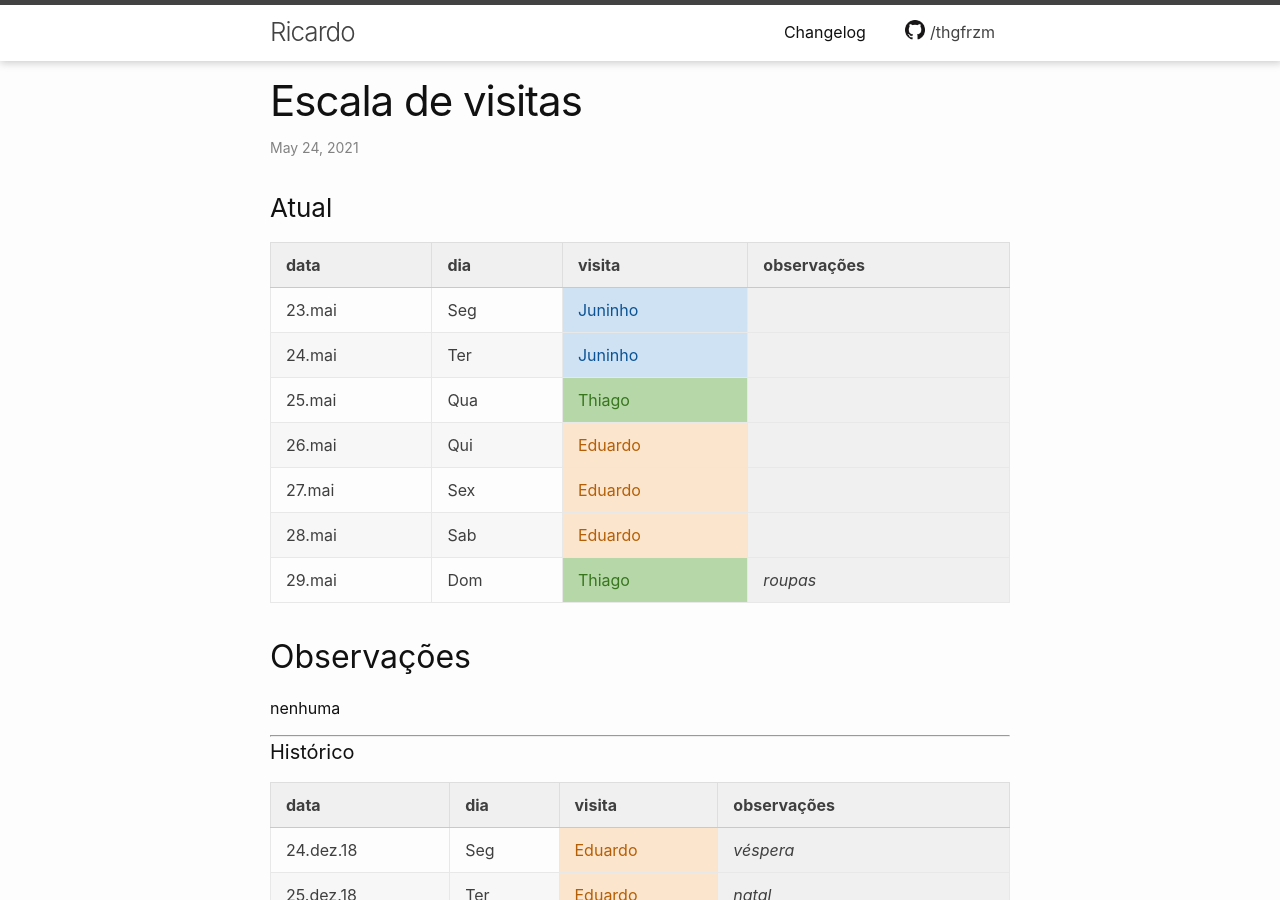
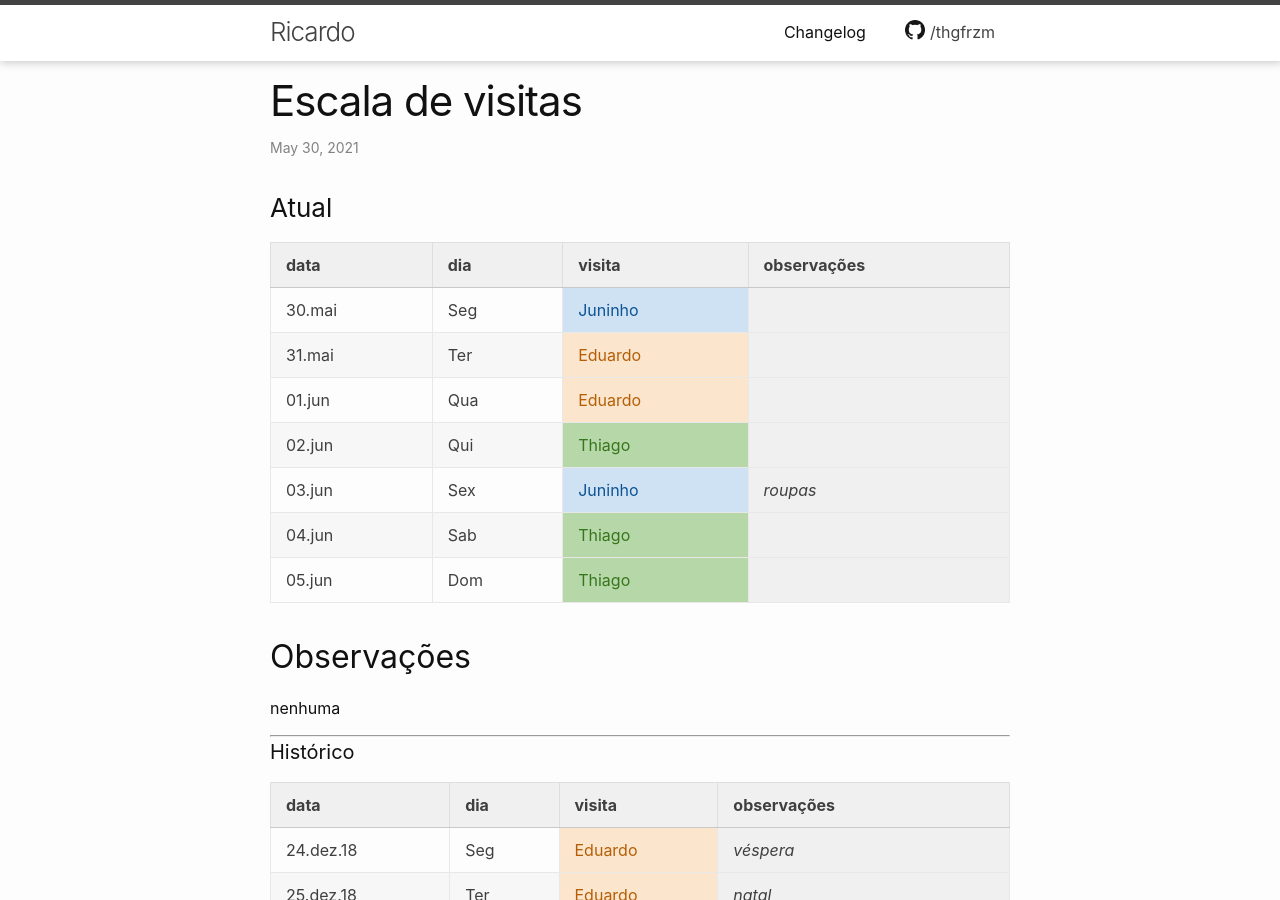
Before and after one commit to thgfrzm/ricardo, a Jekyll site: the page built from _posts/2018-12-23-escala-visitas.markdown, in a window 1280 px wide and 900 px high. Built offline with Jekyll 4.4.1, drawn with Linux system fonts in a browser that asks for light colours; some of the changed text lies outside the part shown.

Commit message:
Update 2018-12-23-escala-visitas.markdown

```diff
--- a/_posts/2018-12-23-escala-visitas.markdown
+++ b/_posts/2018-12-23-escala-visitas.markdown
@@ -1,7 +1,7 @@
 ---
 layout: post
 title:  "Escala de visitas"
-date:   2021-05-24 01:00:00 -0300
+date:   2021-05-30 14:00:00 -0300
 categories: agenda
 ---
 <!--
@@ -15,13 +15,13 @@ categories: agenda
 
 | data   | dia | visita  | observações |
 | ------ | --- | ------- | ----------- |
-| 23.mai | Seg | Juninho |             |
-| 24.mai | Ter | Juninho |             |
-| 25.mai | Qua | Thiago  |             |
-| 26.mai | Qui | Eduardo |             |
-| 27.mai | Sex | Eduardo |             |
-| 28.mai | Sab | Eduardo |             |
-| 29.mai | Dom | Thiago  | _roupas_    |
+| 30.mai | Seg | Juninho |             |
+| 31.mai | Ter | Eduardo |             |
+| 01.jun | Qua | Eduardo |             |
+| 02.jun | Qui | Thiago  |             |
+| 03.jun | Sex | Juninho | _roupas_    |
+| 04.jun | Sab | Thiago  |             |
+| 05.jun | Dom | Thiago  |             |
 
 ## Observações
 
@@ -915,3 +915,10 @@ nenhuma
 | 20.mai    | Sex | Juninho     | _roupas_            |
 | 21.mai    | Sab | Thiago      |                     |
 | 22.mai    | Dom | Thiago      |                     |
+| 23.mai    | Seg | Juninho     |                     |
+| 24.mai    | Ter | Juninho     |                     |
+| 25.mai    | Qua | Thiago      |                     |
+| 26.mai    | Qui | Eduardo     |                     |
+| 27.mai    | Sex | Eduardo     |                     |
+| 28.mai    | Sab | Eduardo     |                     |
+| 29.mai    | Dom | Thiago      | _roupas_            |
```
